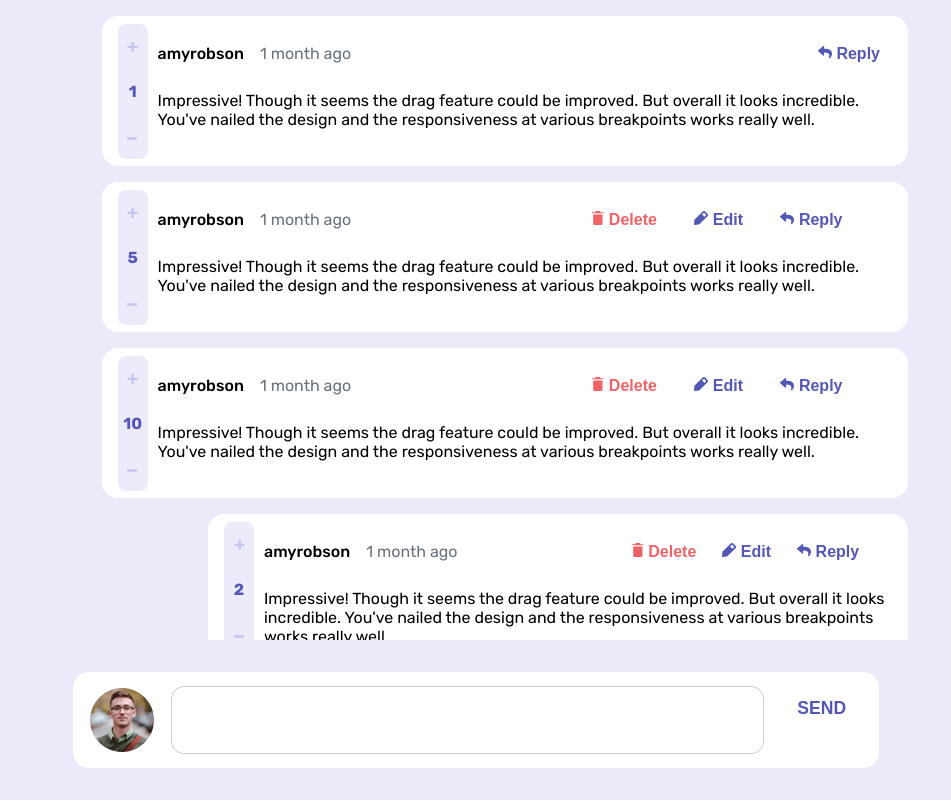
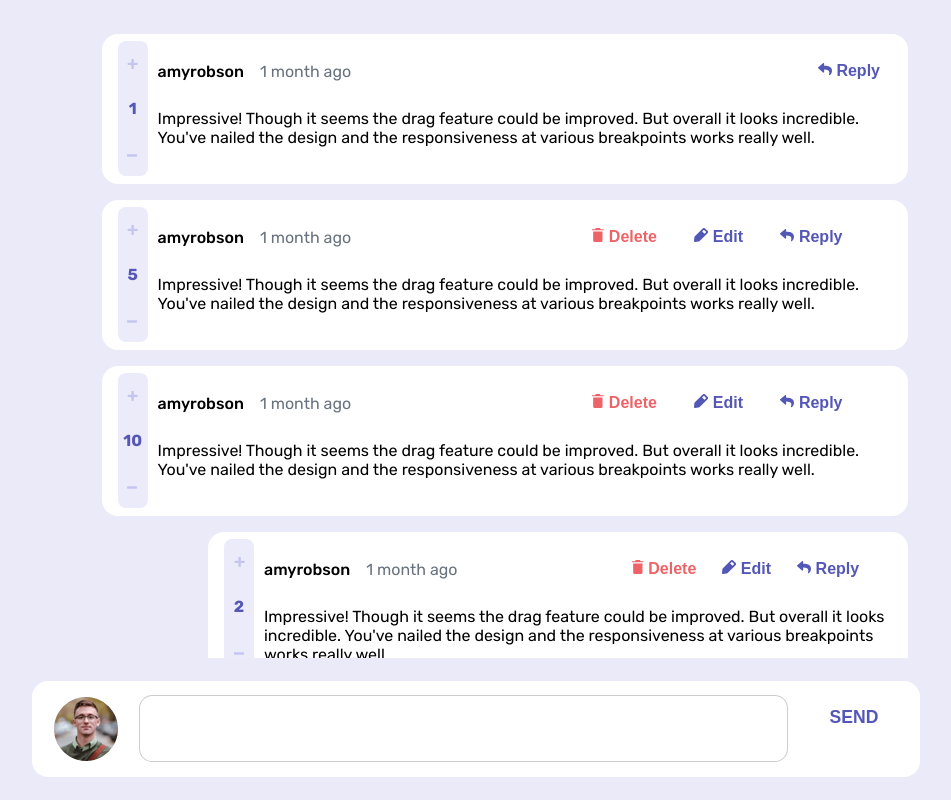
Before and after one commit to Jacks113/interactive-comments, a React (Create React App) app: page / in a window 1280 px wide. Shown: the whole page, without its empty margins (164-1115 px from the left). Built offline with nearby package versions, Linux system fonts and the light colour scheme.

Commit message:
input and comments container size and margin

```diff
--- a/src/App.css
+++ b/src/App.css
@@ -58,11 +58,12 @@ body {
 .comments {
   width: 100%;
   height: 80%;
+  margin-top: 2%;
   overflow: auto;
 }
 
 .inputContainer {
-  width: 90%;
+  width: 99%;
   height: 12%;
   margin: auto;
   background-color: white;
--- a/src/App.scss
+++ b/src/App.scss
@@ -77,6 +77,7 @@
     .comments{
       width: 100%;
       height: 80%;
+      margin-top: 2%;
 
       overflow: auto;
       // background-color: aqua;
@@ -84,7 +85,7 @@
 
     // Input container
       .inputContainer{
-        width: 90%;
+        width: 99%;
         height: 12%;
 
         margin: auto;
```
Also changed, not shown: 1 other file (tests, documents, lock files or other folders).
